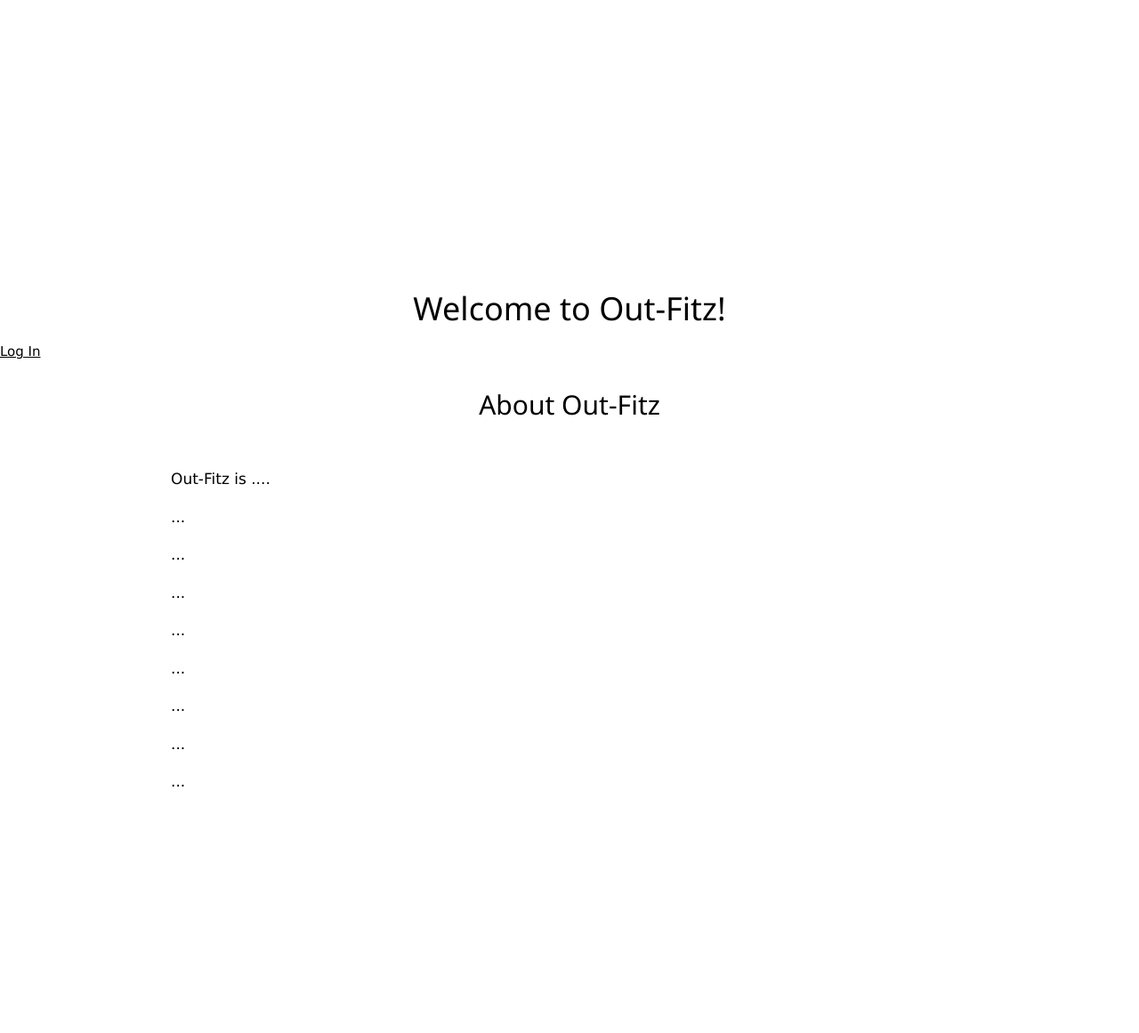
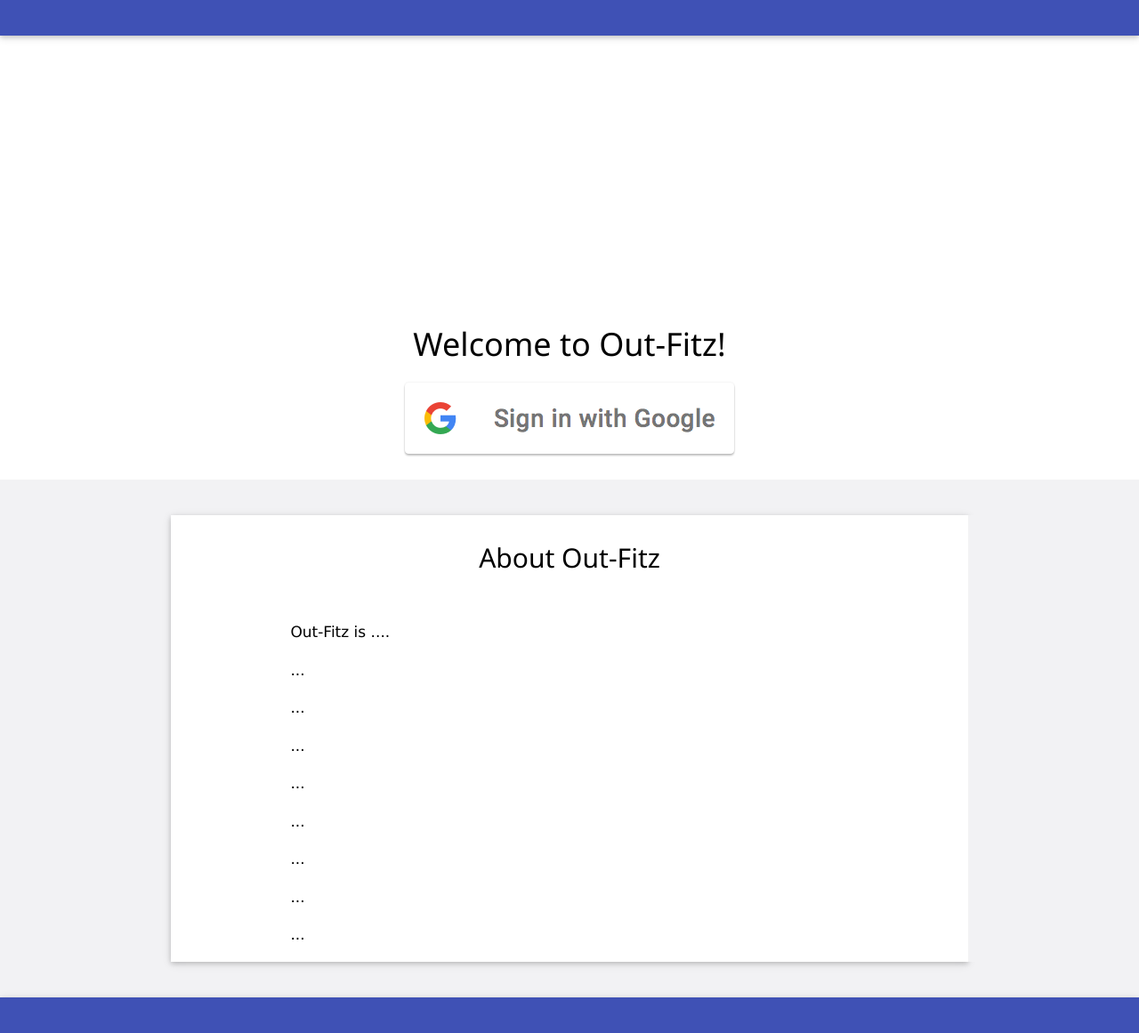
Before and after one commit to Solothread/Out-Fitz, a Python web app: template templates/info.html in a window 1280 px wide. Shown: the whole page at 89% size. Before the commit the page ends 884 px from the top, so only its background shows below. Run offline with Jinja, Linux system fonts and the light colour scheme; the template is opened without the code that fills it, so the values that code supplies are empty.

Commit message:
Info page Material

```diff
--- a/app.yaml
+++ b/app.yaml
@@ -9,7 +9,7 @@ handlers:
 - url: /js
   static_dir: js
 
--url: /images
+- url: /images
   static_dir: images
 
 - url: /.*
--- a/css/main.css
+++ b/css/main.css
@@ -2,6 +2,18 @@ body {
   font-family: 'Roboto', sans-serif;
   color: black;
   background-color: white;
+}
+
+.topbar {
+  background-color: #3f51b5;
+  width: 100%;
+  height: 40px;
+}
+
+.topbar2 {
+  background-color: #f2f2f4;
+  width: 100%;
+  height: 40px;
 }
 
 #Welcome {
@@ -10,9 +22,20 @@ body {
   justify-content: center;
 }
 
+#signinbtn {
+  display: block;
+  margin-left: auto;
+  margin-right: auto;
+}
+
 #bottominfo {
   color: black;
   background-color: white;
+  width: 70%;
+}
+#infoarea {
+  display: flex;
+  justify-content: center;
 }
 
 h2 {
@@ -21,6 +44,12 @@ h2 {
   justify-content: center;
 }
 
+.sidebar {
+  width: 15%;
+  height: auto;
+  background-color: #f2f2f4;
+}
+
 #description {
   margin-left: 15%;
   font-size: 17px;
--- a/main.py
+++ b/main.py
@@ -17,7 +17,7 @@ class InfoPage(webapp2.RequestHandler):
         variables = {}
         if user:
             nickname = user.nickname()
-            logout_url = users.create_logout_url('/')
+            logout_url = users.create_logout_url('/home')
             variables ["log_url"] = logout_url
         else:
             login_url = users.create_login_url('/')
--- a/templates/home.html
+++ b/templates/home.html
@@ -18,11 +18,7 @@
     <link href="https://fonts.googleapis.com/css?family=Roboto" rel="stylesheet">
   </head>
   <body>
-    <div id="todaysDateText">{{month}}</div>
-
->>>>>>> 05ed4f1cb452be3c0c9290128237d1194b524a64
     <div id="todaysDateText">Monday, July 23 2018</div>
->>>>>>> e225afacf2bcbb42de66bdf609058c84eea22777
     <p id="datePickerContainer">Date: <input type="text" id="datepicker"></p>
   </body>
 </html>
--- a/templates/info.html
+++ b/templates/info.html
@@ -8,10 +8,16 @@
     <link href="https://fonts.googleapis.com/css?family=Roboto" rel="stylesheet">
   </head>
   <body>
+    <div class="topbar w3-card"></div>
     <h1 id="Welcome"> Welcome to Out-Fitz!</h1>
-
-    <a href="{{log_url}}">  Log In </a>
-    <section id="bottominfo">
+    <a href="{{log_url}}">
+    <img id="signinbtn" src="/images/btn_google_signin_light_normal_web@2x.png"></img>
+    </a>
+    <br>
+    <div class="topbar2"></div>
+    <section id="infoarea">
+      <div class="sidebar"></div>
+      <section id="bottominfo" class="w3-card">
         <h2>About Out-Fitz</h2>
         <br>
         <div id="description">
@@ -26,5 +32,9 @@
           <p>...
         </div>
       </section>
+      <div class="sidebar"></div>
+    </section>
+    <div class="topbar2"></div>
+    <div class="topbar w3-card"></div>
   </body>
 </html>
```
Lines whose indentation alone changed are shown as unchanged.
